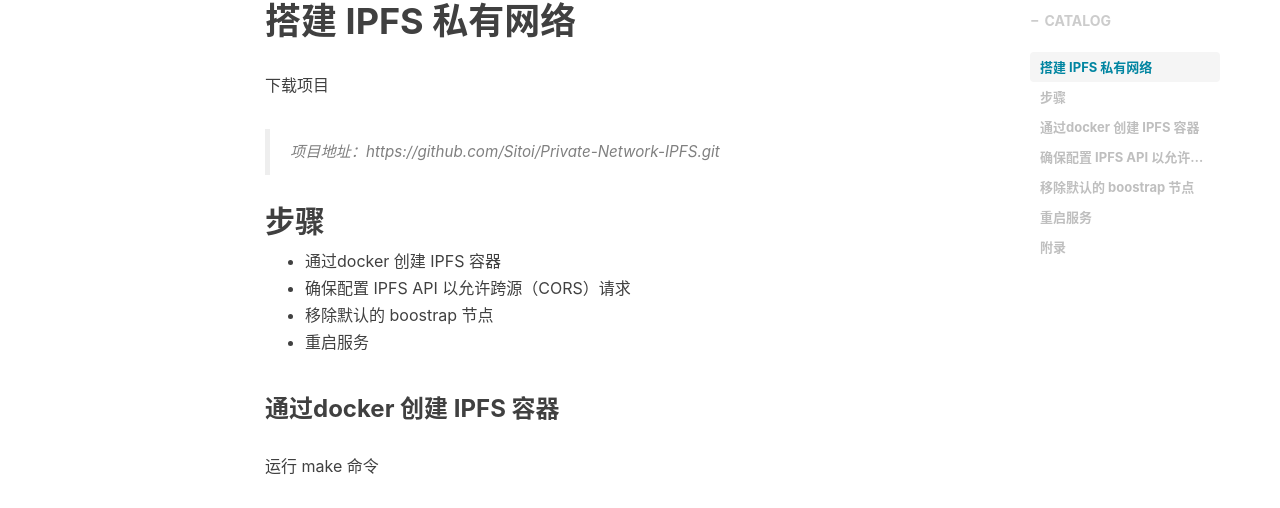
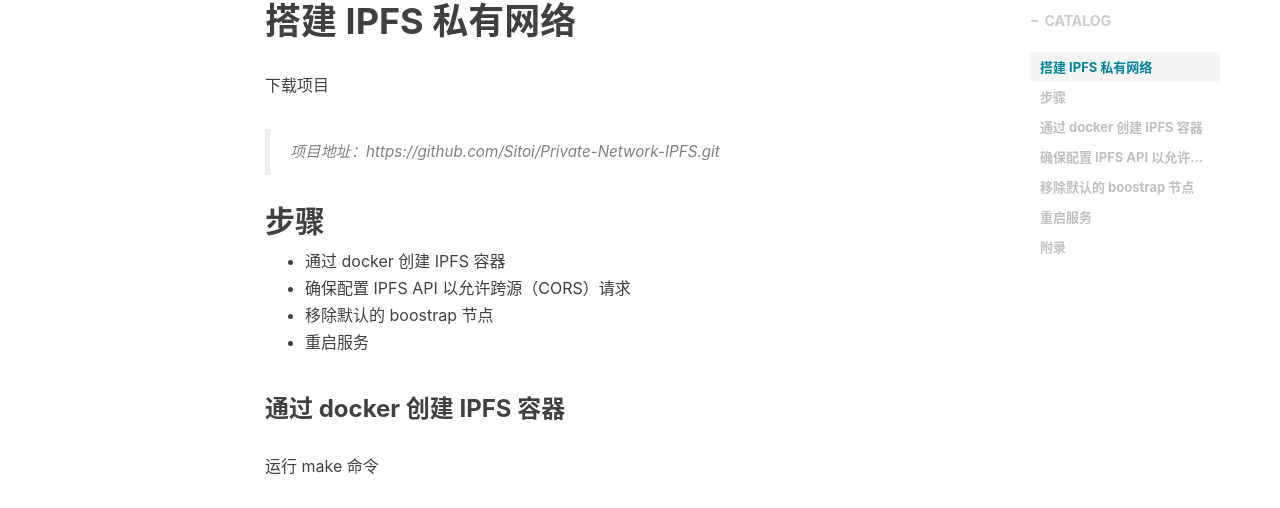
Before and after one commit to fanlei1130/fanlei1130.github.io, a Jekyll site: the page built from _posts/2019-04-03-Private-Network-IPFS.md, in a window 1280 px wide and 900 px high, scrolled down 424 px. Shown: the part 141-649 px from the top of the window. Built offline with Jekyll 4.4.1, drawn with Linux system fonts in a browser that asks for light colours; nearby versions of some CDN libraries; comment, search, counter and statistics services are not loaded.

Commit message:
:fire: IPFS 私有网络搭建教程

```diff
--- a/_posts/2019-04-03-Private-Network-IPFS.md
+++ b/_posts/2019-04-03-Private-Network-IPFS.md
@@ -21,12 +21,12 @@
 
 ## 步骤
 
-- 通过docker 创建 IPFS 容器
+- 通过 docker 创建 IPFS 容器
 - 确保配置 IPFS API 以允许跨源（CORS）请求
 - 移除默认的 boostrap 节点
 - 重启服务
 
-### 通过docker 创建 IPFS 容器
+### 通过 docker 创建 IPFS 容器
 
 运行 make 命令
 
```
